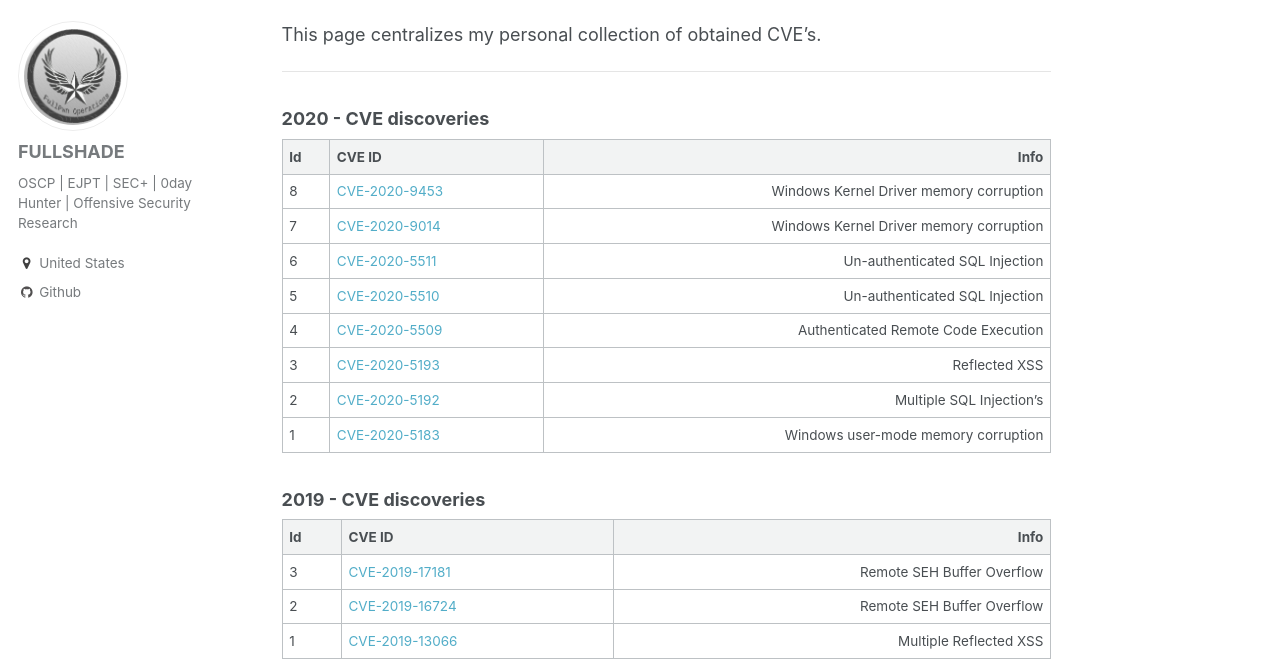
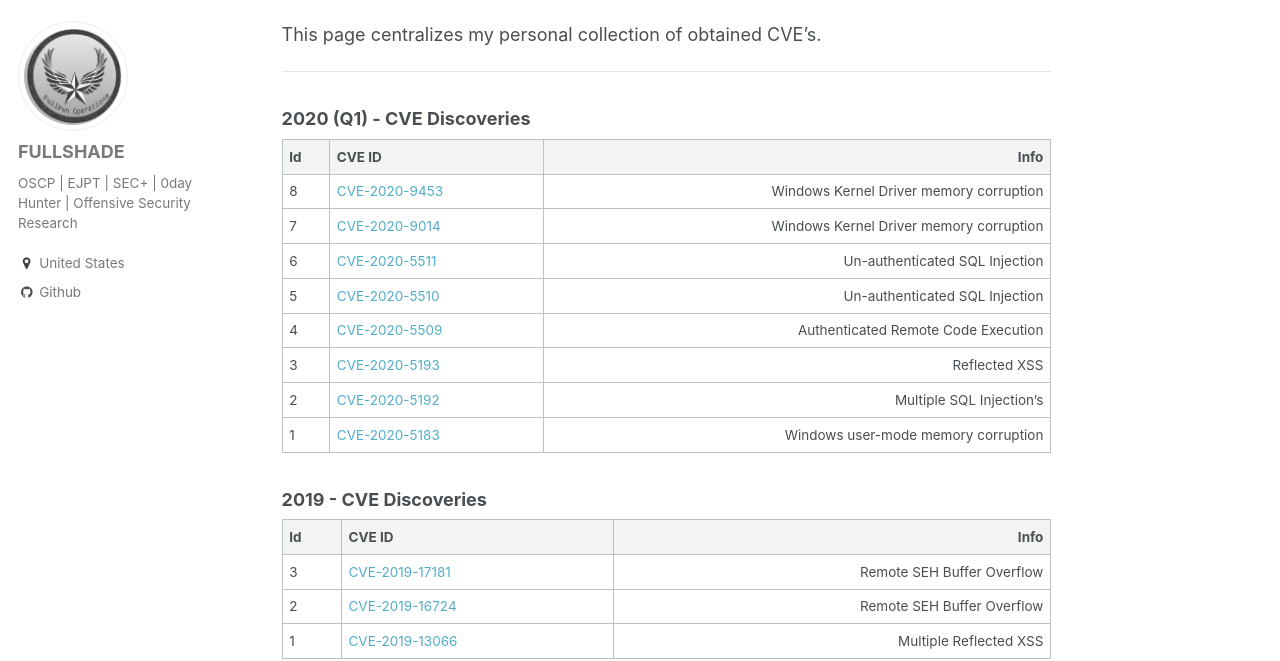
Before and after one commit to asdyxcyxc/FULLSHADE.github.io, a Jekyll site: the page built from _pages/cves.md, in a window 1280 px wide and 1154 px high. Shown: the part 271-932 px from the top of the window. Built offline with Jekyll 4.4.1, drawn with Linux system fonts in a browser that asks for light colours.

Commit message:
Update cves.md

```diff
--- a/_pages/cves.md
+++ b/_pages/cves.md
@@ -11,7 +11,7 @@ This page centralizes my personal collection of obtained CVE's.
 
 ----
 
-### 2020 - CVE discoveries ###
+### 2020 (Q1) - CVE Discoveries ###
 
 | Id | CVE ID | Info  |
 |:---|:--------|--------:|
@@ -24,7 +24,7 @@ This page centralizes my personal collection of obtained CVE's.
 | 2 | [CVE-2020-5192](https://cve.mitre.org/cgi-bin/cvename.cgi?name=CVE-2020-5192) | Multiple SQL Injection's |
 | 1 | [CVE-2020-5183](https://cve.mitre.org/cgi-bin/cvename.cgi?name=CVE-2020-5183) | Windows user-mode memory corruption |
 
-### 2019 - CVE discoveries ###
+### 2019 - CVE Discoveries ###
 
 | Id | CVE ID | Info  |
 |:---|:--------|--------:|
```
